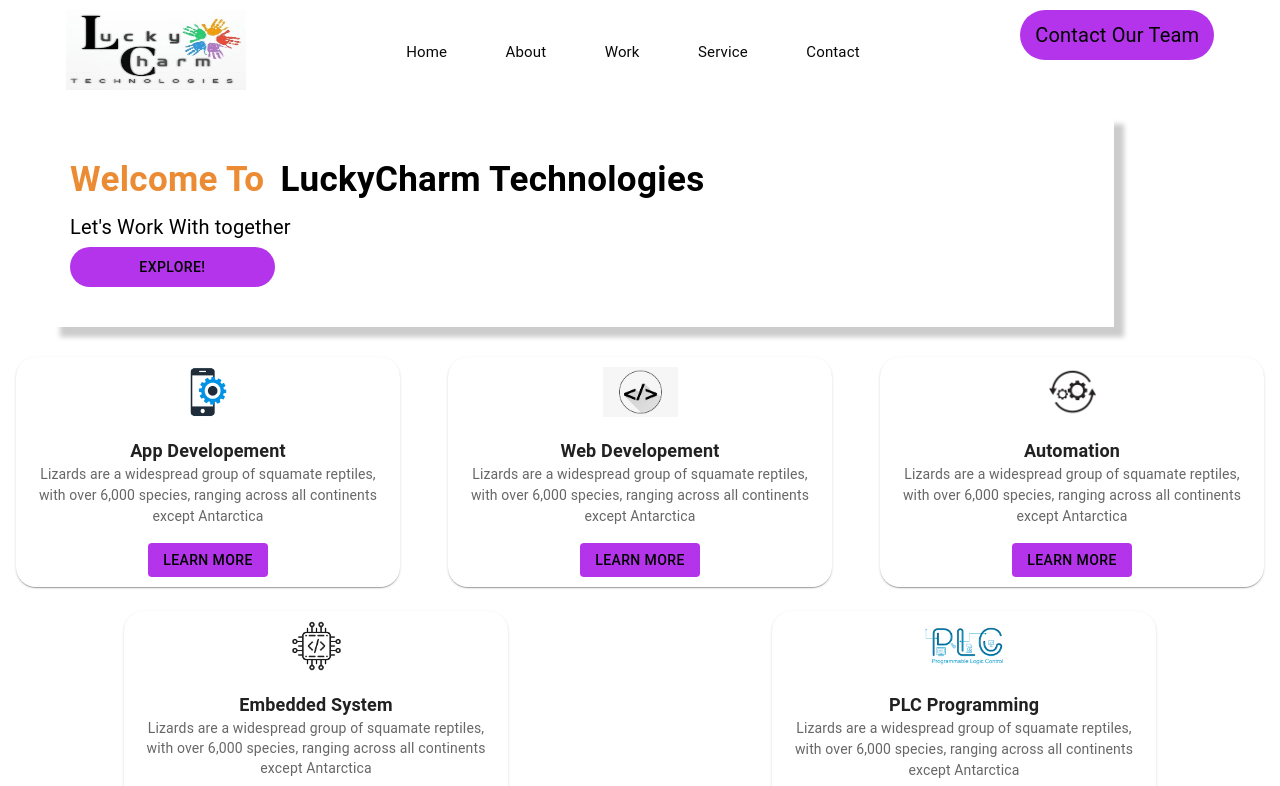
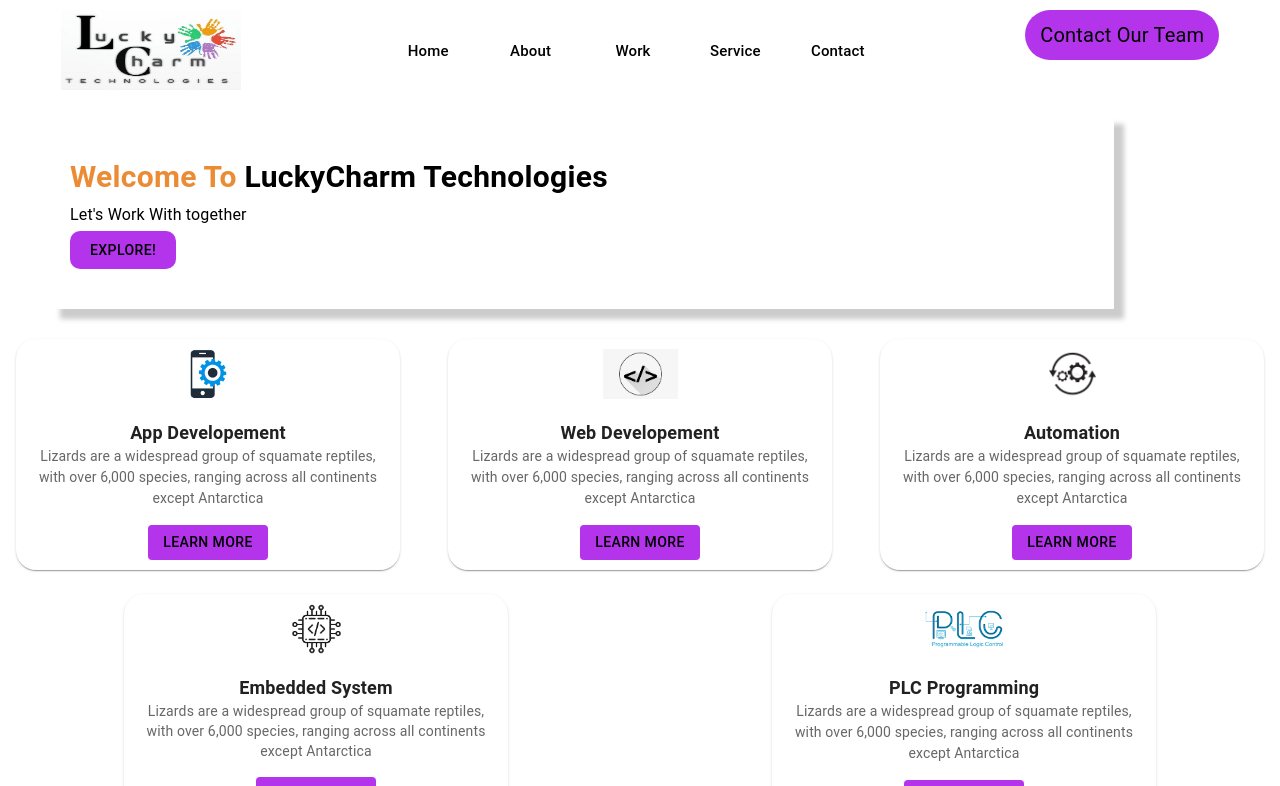
Before and after one commit to Gokul-pga/lucky, a Next.js app: page /home in a window 1280 px wide. Shown: the top 786 px of the page. Built offline with nearby package versions, Linux system fonts and the light colour scheme.

Commit message:
modal page datas values entered

```diff
--- a/components/Modalpage.js
+++ b/components/Modalpage.js
@@ -6,7 +6,7 @@
   TextField,
   Typography,
 } from "@mui/material";
-import React from "react";
+import React, { useState } from "react";
 import "animate.css"
 
 const style = {
@@ -27,7 +27,33 @@
 };
 
 function Modalpage({ open, setOpen }) {
+  const [inputdata, setInputdata] = useState({
+    name:'',
+    email:'',
+    subject:'',
+    message:''
+  })
+  const {name,email,subject,message} = inputdata;
+  const [validator, setValidator] = useState(false)
+
   const handleClose = () => setOpen(false);
+
+  const handlesubmit = () => {
+    if (name !== '' && email !== '' && subject !== '' && message !== '') {
+      setInputdata({
+        name:'',
+    email:'',
+    subject:'',
+    message:''
+      })
+      console.log(inputdata);
+      setValidator(false)
+    }
+    else{
+      setValidator(true)
+
+    }
+  }
 
   return (
     <>
@@ -57,6 +83,7 @@
           >
             Let's Start With <span style={{ color: "#eb8c34" }}>Together.</span>
           </Typography>
+          {validator && (<Typography sx={{color:'red',margin:'0 10px'}}>* All Fields are mandatory</Typography>)}
           <Box
             gap={2}
             sx={{
@@ -66,21 +93,34 @@
               color: "#6699ff",
             }}
           >
-            <TextField id="outlined" variant="standard" label="Name" />
+            <TextField
+            id="outlined"
+             variant="standard"
+              label="Name"
+              value={name}
+              onChange={(e) => {setInputdata({...inputdata,name:e.target.value})}}
+              />
+
             <TextField
               id="outlined-controlled"
               variant="standard"
               label="Email"
+              value={email}
+              onChange={(e) =>{setInputdata({...inputdata,email:e.target.value})}}
             />
             <TextField
               id="outlined-controlled"
               variant="standard"
               label="Subject"
+              value={subject}
+              onChange={(e) =>{setInputdata({...inputdata,subject:e.target.value})}}
             />
             <TextField
               id="outlined-controlled"
               variant="standard"
               label="Message"
+              value={message}
+              onChange={(e) =>{setInputdata({...inputdata,message:e.target.value})}}
             />
           </Box>
           <Box
@@ -102,6 +142,7 @@
                     color:'#fff'
                 }
               }}
+              onClick={() => {handlesubmit()}}
             >
               Send Message
             </Button>
--- a/components/NavBar.js
+++ b/components/NavBar.js
@@ -59,6 +59,12 @@
       >
         <Box
           sx={{
+            display:{
+              xl:"block",
+              lg: "block",
+              md: "none",
+              sm: "none",
+              xs: "none"},
             color: "#acafb0",
             // backgroundColor:'grey'
           }}
@@ -66,22 +72,30 @@
           <Image src={logo} alt="image" height="80" width="180" />
         </Box>
 
+        <Box sx={{
+          display:{
+            xl:"block",
+            lg: "block",
+            md: "none",
+            sm: "none",
+            xs: "none"},
+            width: "40%",
+            // backgroundColor:'palegoldenrodl',
+            padding:'20px 15px'
+        }}>
         <Stack
           direction="row"
-          sx={{
-            width: "40%",
-            alignItems: "center",
-            justifyContent: "space-around",
-            color: "#080808",
-            fontWeight: "bold",
-            // backgroundColor:'grey'
-          }}
+
         >
           {Nav.map((item, index) => {
             return (
               <Typography
                 key={index}
                 sx={{
+            padding:'10px 8px',
+            // backgroundColor:'palegreen',
+            width:'100%',
+            fontWeight: "500",
                   cursor: "pointer",
                   fontSize: "15px",
                   color: "#",
@@ -96,7 +110,15 @@
             );
           })}
         </Stack>
-        <Box>
+        </Box>
+        <Box sx={{
+           display:{
+          xl:"block",
+          lg: "block",
+          md: "none",
+          sm: "none",
+          xs: "none"},
+        }}>
           <Typography
             sx={{
               alignItems: "center",
--- a/pages/home.js
+++ b/pages/home.js
@@ -28,50 +28,71 @@
             <Box
               sx={{
                 display: "flex",
-                flexDirection:{
-                  xl:'row',
-                  lg:'row',
-                  md:'column',
-                  sm:'column',
-                  xs:'column',
+                flexDirection: {
+                  xl: "row",
+                  lg: "row",
+                  md: "column",
+                  sm: "column",
+                  xs: "column",
                 },
-                width: "70%",
-                gap:{
-                  xl:2,
-                  lg:2,
-                  md:0,
-                  sm:0,
-                  xs:0,
+                width: "100%",
+                gap: {
+                  xl: 2,
+                  lg: 2,
+                  md: 0,
+                  sm: 0,
+                  xs: 0,
                 },
+                // bgcolor: "greenyellow",
               }}
             >
               <Typography
-                sx={{ fontSize: "35px", fontWeight: "bold", color: "#eb8c34" }}
+                sx={{
+                  width: "100%",
+                  fontSize: {
+                    xl: "30px",
+                    lg: "30px",
+                    md: "20px",
+                    sm: "20px",
+                    xs: "20px",
+                  },
+                  // bgcolor: "palegreen",
+                  fontWeight: "bold",
+                }}
               >
-                Welcome To
+                <span style={{ color: "#eb8c34" }}> Welcome To</span> LuckyCharm Technologies
               </Typography>
-              <Typography sx={{ fontSize: "35px", fontWeight: "bold" }}>
-                {" "}
-                LuckyCharm Technologies
-              </Typography>
-
             </Box>
-            <Typography sx={{ fontSize: "20px", lineHeight: "2em" }}>
+            <Box>
+              <Typography
+                sx={{
+                  fontSize: {
+                    xl: "20pxpx",
+                    lg: "20pxpx",
+                    md: "16px",
+                    sm: "16px",
+                    xs: "16px",
+                  },
+                  lineHeight: "2em",
+                }}
+              >
                 Let's Work With together
               </Typography>
+            </Box>
+            <Box>
               <Button
                 sx={{
                   color: "black",
                   lineHeight: "2em",
                   backgroundColor: "#b434eb",
-                width:{
-                  xl:"20%",
-                  lg:"20%",
-                  md:"40%",
-                  sm:"40%",
-                  xs:"40%",
+                  padding: {
+                    xl: "5px 20px",
+                    lg: "5px 20px",
+                    md: "3px 10px",
+                    sm: "3px 10px",
+                    xs: "3px 10px",
                   },
-                borderRadius: "20px",
+                  borderRadius: "10px",
                   "&:hover": {
                     color: "#fff",
                     backgroundColor: "black",
@@ -80,6 +101,7 @@
               >
                 Explore!
               </Button>
+            </Box>
           </Stack>
 
           <Coursecard />
--- a/pages/work.js
+++ b/pages/work.js
@@ -81,6 +81,7 @@
                 textAlign: "left",
                 padding: "10px 20px",
                 justifyContent: "space-evenly",
+                gap: 2,
               }}
             >
               <Typography
@@ -106,7 +107,7 @@
                   textAlign: "justify",
                 }}
               >
-                If you're looking for a web development firm that will
+                 If you're looking for a web development firm that will
                 prioritize your business and brand objectives, while also taking
                 into consideration the all-elusive factor of uniqueness, then
                 your search ends with Luckycarm.
@@ -181,6 +182,7 @@
                 textAlign: "left",
                 padding: "10px 20px",
                 justifyContent: "space-evenly",
+                gap: 2,
               }}
             >
               <Typography
@@ -312,6 +314,7 @@
                 textAlign: "left",
                 padding: "10px 20px",
                 justifyContent: "space-evenly",
+                gap: 2,
               }}
             >
               <Typography
@@ -400,6 +403,7 @@
                 textAlign: "left",
                 padding: "10px 20px",
                 justifyContent: "space-evenly",
+                gap: 2,
               }}
             >
               <Typography
```
Also changed, not shown: components/ResNav.js (+1 -73 lines). Lines whose indentation alone changed are shown as unchanged.
